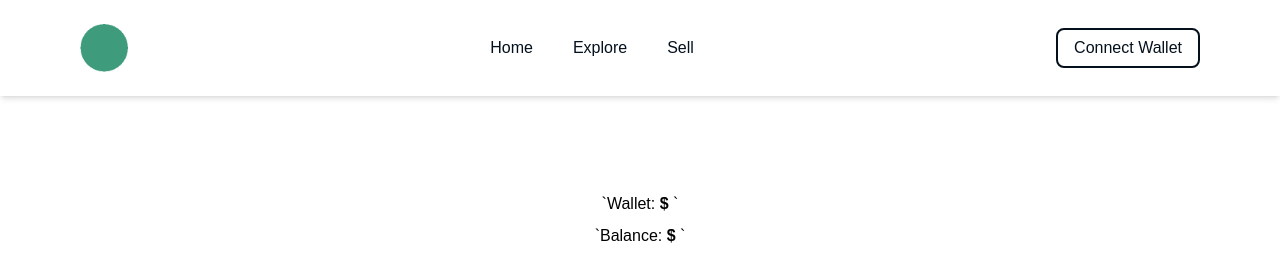
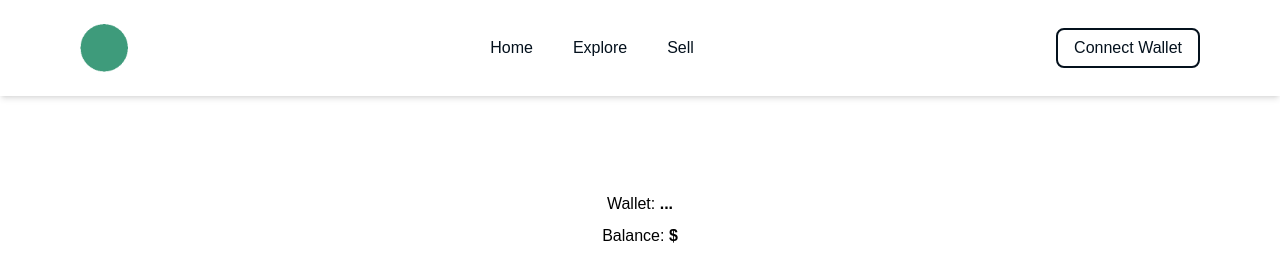
Before and after one commit to hassanuahmad/crypto-marketplace, a React (Create React App) app in the folder client/: page /profile in a window 1280 px wide. Shown: the top 274 px of the page. Built offline with nearby package versions, Linux system fonts and the light colour scheme; some icons are missing.

Commit message:
WalletContext to provide wallet address globally

```diff
--- a/client/src/App.js
+++ b/client/src/App.js
@@ -4,11 +4,13 @@ import { BrowserRouter as Router, Routes, Route } from "react-router-dom";
 import Footer from "./components/Footer.js";
 import Sell from "./pages/Sell.js";
 import ProfilePage from "./pages/ProfilePage.js";
+import { WalletProvider } from "./contexts/WalletContext.js";
 
 function App() {
 	return (
 		<div className="App">
 			<Router>
+				<WalletProvider>
 					<Navbar />
 					<Routes>
 						<Route path="/" element={<Home />} />
@@ -16,6 +18,7 @@ function App() {
 						<Route path="/profile" element={<ProfilePage />} />
 					</Routes>
 					<Footer />
+				</WalletProvider>
 			</Router>
 		</div>
 	);
--- a/client/src/components/ConnectButton.js
+++ b/client/src/components/ConnectButton.js
@@ -1,6 +1,7 @@
 import Button from "./Button";
-import { useState } from "react";
+import { useState, useContext } from "react";
 import { Link } from "react-router-dom";
+import WalletContext from "../contexts/WalletContext";
 
 async function getAccount() {
 	const accounts = await window.ethereum.request({
@@ -12,7 +13,13 @@ async function getAccount() {
 }
 
 const ConnectButton = () => {
-	const [accountAddress, setAccountAddress] = useState("");
+	const { accountAddress, setAccountAddress } = useContext(WalletContext);
+
+	const formatMobileWalletAddress = () => {
+		return `${accountAddress.substring(0, 7)}...${accountAddress.substring(
+			accountAddress.length - 5
+		)}`;
+	};
 
 	const connectButtonOnClick = () => {
 		console.log(window);
@@ -33,7 +40,7 @@ const ConnectButton = () => {
 			outline
 			text={
 				!!accountAddress ? (
-					<Link to="/profile">{accountAddress}</Link>
+					<Link to="/profile">{formatMobileWalletAddress()}</Link>
 				) : (
 					"Connect Wallet"
 				)
--- a/client/src/components/Profile Page/Profile.js
+++ b/client/src/components/Profile Page/Profile.js
@@ -1,8 +1,15 @@
-import React from "react";
+import React, { useContext } from "react";
 import Button from "../Button";
 import Jazzicon from "react-jazzicon";
+import WalletContext from "../../contexts/WalletContext";
 
 const Profile = () => {
+	const { accountAddress } = useContext(WalletContext);
+
+	const formatMobileWalletAddress = () => {
+		return `${accountAddress.substring(0, 7)}...${accountAddress.substring( accountAddress.length - 5)}`
+	}
+
 	return (
 		<div className="py-16">
 			<div className="flex flex-col items-center">
@@ -11,10 +18,12 @@ const Profile = () => {
 					seed={Math.round(Math.random() * 10000000)}
 				/>
 				<p className="body-text pb-2 pt-4">
-					`Wallet: <span className="boldBody-text">${}</span> `
+					Wallet:{" "}
+					<span className="boldBody-text">{formatMobileWalletAddress()}
+					</span>
 				</p>
 				<p className="body-text">
-					`Balance: <span className="boldBody-text">${}</span> `
+					Balance: <span className="boldBody-text">${}</span>
 				</p>
 				<div className="pt-10 flex flex-col">
 					<Button className="mb-4" text="Disconnect" />
--- /dev/null
+++ b/client/src/contexts/WalletContext.js
@@ -0,0 +1,17 @@
+import { useState, createContext } from "react";
+
+const WalletContext = createContext();
+export default WalletContext;
+
+export const WalletProvider = ({ children }) => {
+	const [accountAddress, setAccountAddress] = useState("");
+
+	const values = {
+		accountAddress,
+		setAccountAddress,
+	};
+
+	return (
+		<WalletContext.Provider value={values}>{children}</WalletContext.Provider>
+	);
+};
```
Also changed, not shown: 1 other file (tests, documents, lock files or other folders). Lines whose indentation alone changed are shown as unchanged.
